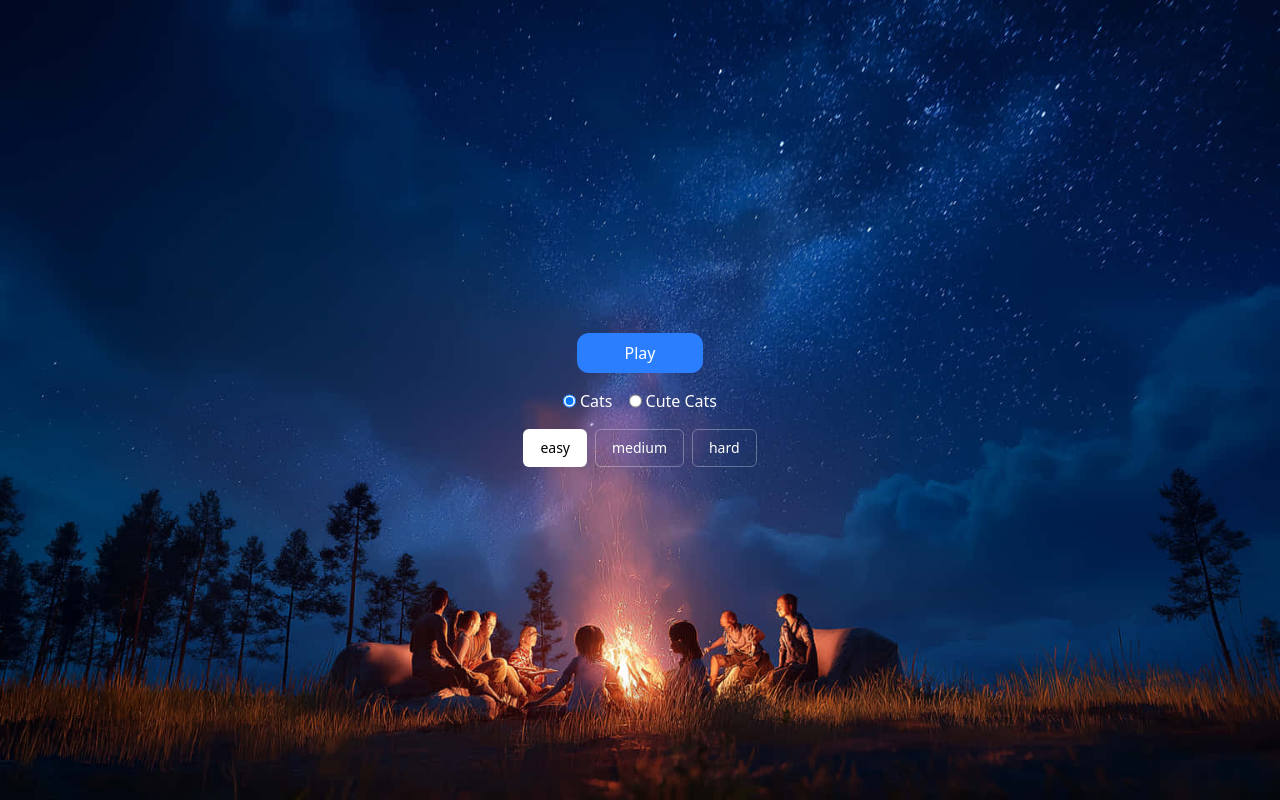
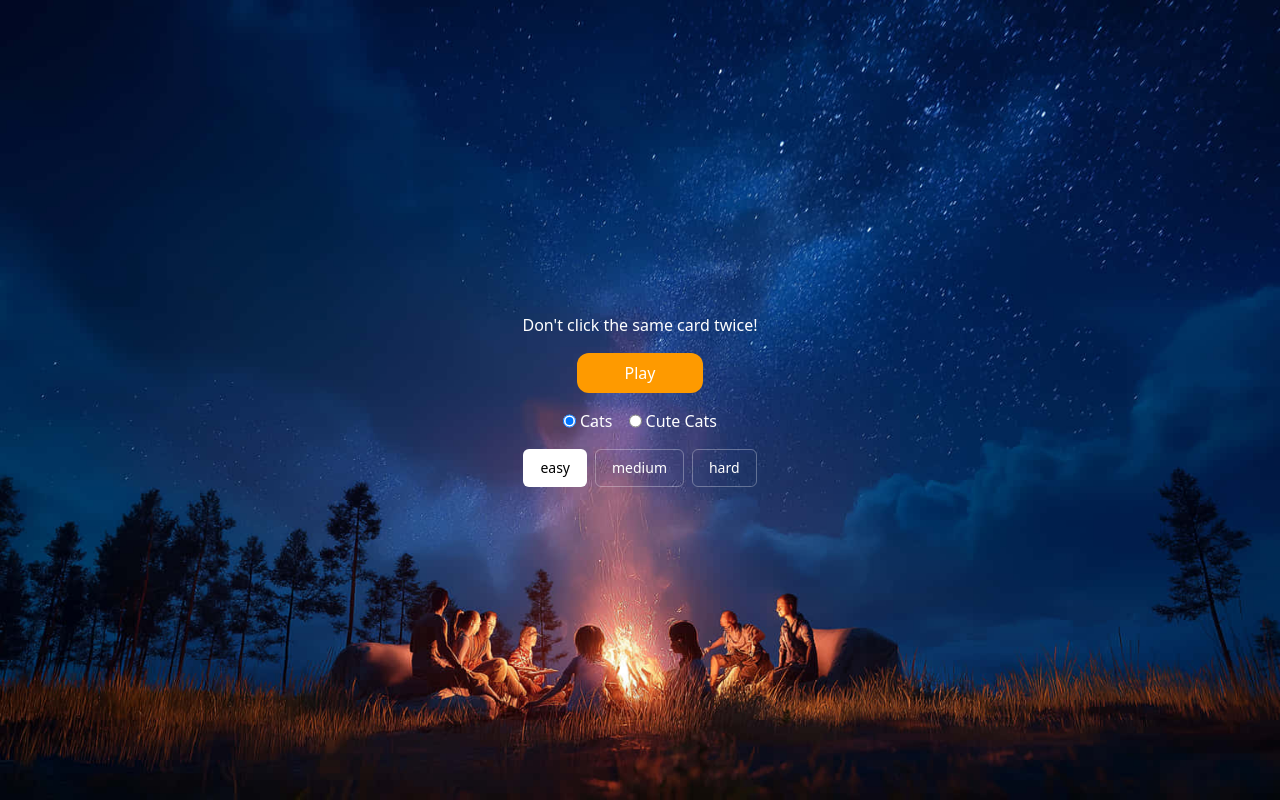
Before and after one commit to blazegreenhalgh/memory-card-game, a React (Vite) app: page / in a window 1280 px wide. Built offline with nearby package versions, Linux system fonts and the light colour scheme; no server answers.

Commit message:
update reade, update button colour

```diff
--- a/src/App.tsx
+++ b/src/App.tsx
@@ -44,6 +44,9 @@ function App() {
 
   return (
     <main className="px-gutter flex w-full max-w-lg flex-col items-center justify-center gap-4">
+      {!playing && (
+        <h1 className="text-center">Don't click the same card twice!</h1>
+      )}
       {!playing && <Button onClick={() => setPlaying(true)}>Play</Button>}
       {!playing && (
         <>
--- a/src/components/Button.tsx
+++ b/src/components/Button.tsx
@@ -4,7 +4,7 @@ function Button({ onClick, children }) {
   return (
     <button
       onClick={onClick}
-      className="w-fit cursor-pointer rounded-xl bg-blue-500 px-12 py-2 hover:bg-blue-600"
+      className="w-fit cursor-pointer rounded-xl bg-amber-500 px-12 py-2 hover:bg-amber-600"
     >
       {children}
     </button>
```
Also changed, not shown: 1 other file (tests, documents, lock files or other folders).
